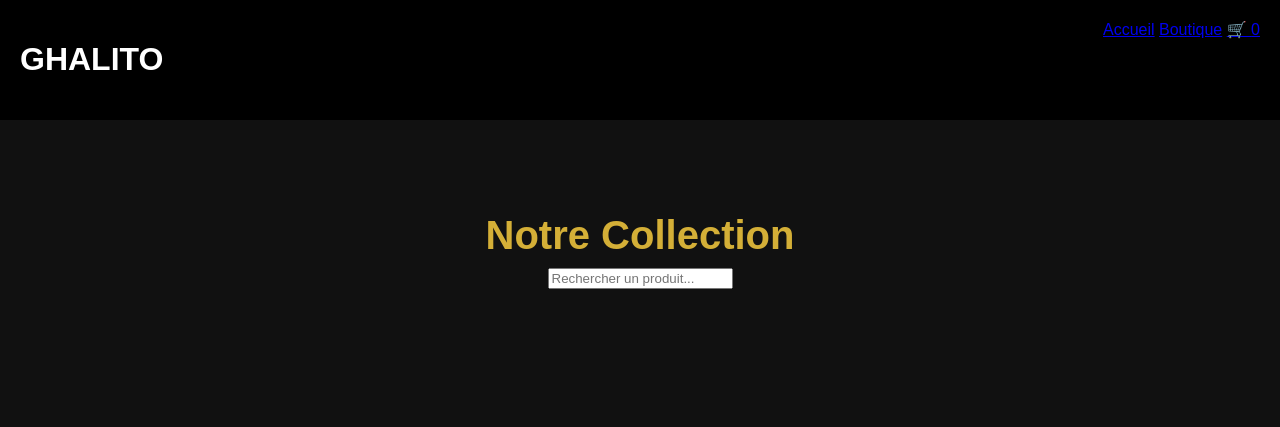
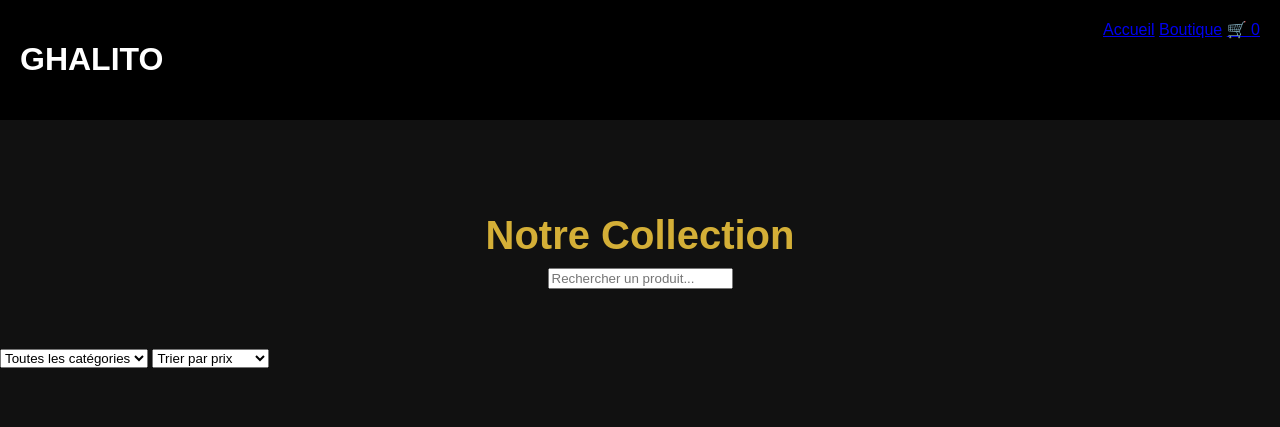
Before and after one commit to GHALITO-STORE/GHALITO, a plain HTML site: page boutique.html in a window 1280 px wide. Shown: the top 427 px of the page. Drawn offline with Linux system fonts and the light colour scheme.

Commit message:
Update boutique.html

```diff
--- a/boutique.html
+++ b/boutique.html
@@ -1,3 +1,4 @@
+
 <!DOCTYPE html>
 <html lang="fr">
 
@@ -43,7 +44,33 @@ id="search"
 placeholder="Rechercher un produit...">
 
 </section>
+<section class="filters">
 
+<select id="categoryFilter">
+
+<option value="all">Toutes les catégories</option>
+
+<option value="T-Shirts">T-Shirts</option>
+
+<option value="Hoodies">Hoodies</option>
+
+<option value="Mugs">Mugs</option>
+
+<option value="Casquettes">Casquettes</option>
+
+</select>
+
+<select id="priceSort">
+
+<option value="default">Trier par prix</option>
+
+<option value="low">Prix croissant</option>
+
+<option value="high">Prix décroissant</option>
+
+</select>
+
+</section>
 <section class="products" id="products">
 </section>
 
```
